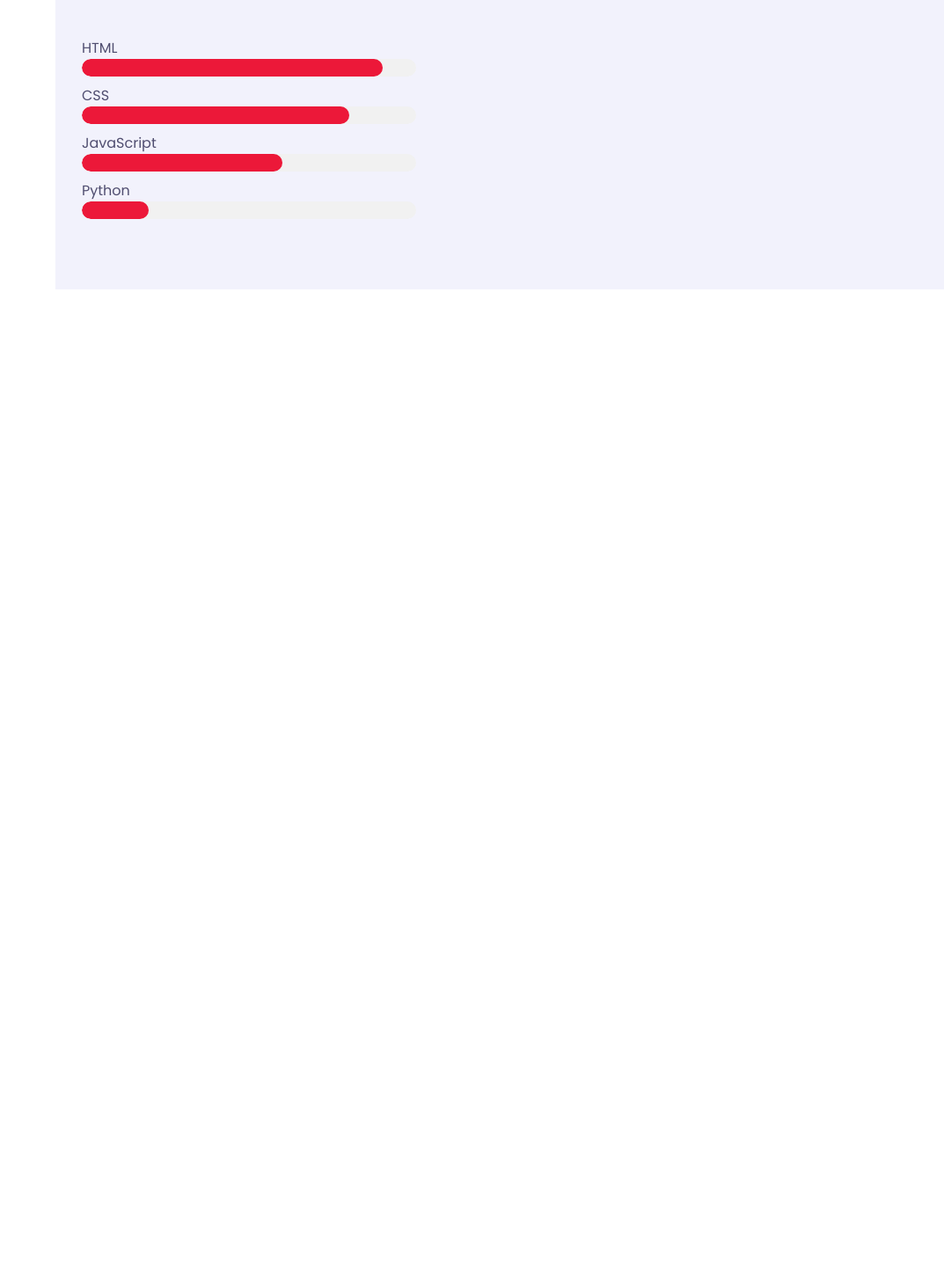
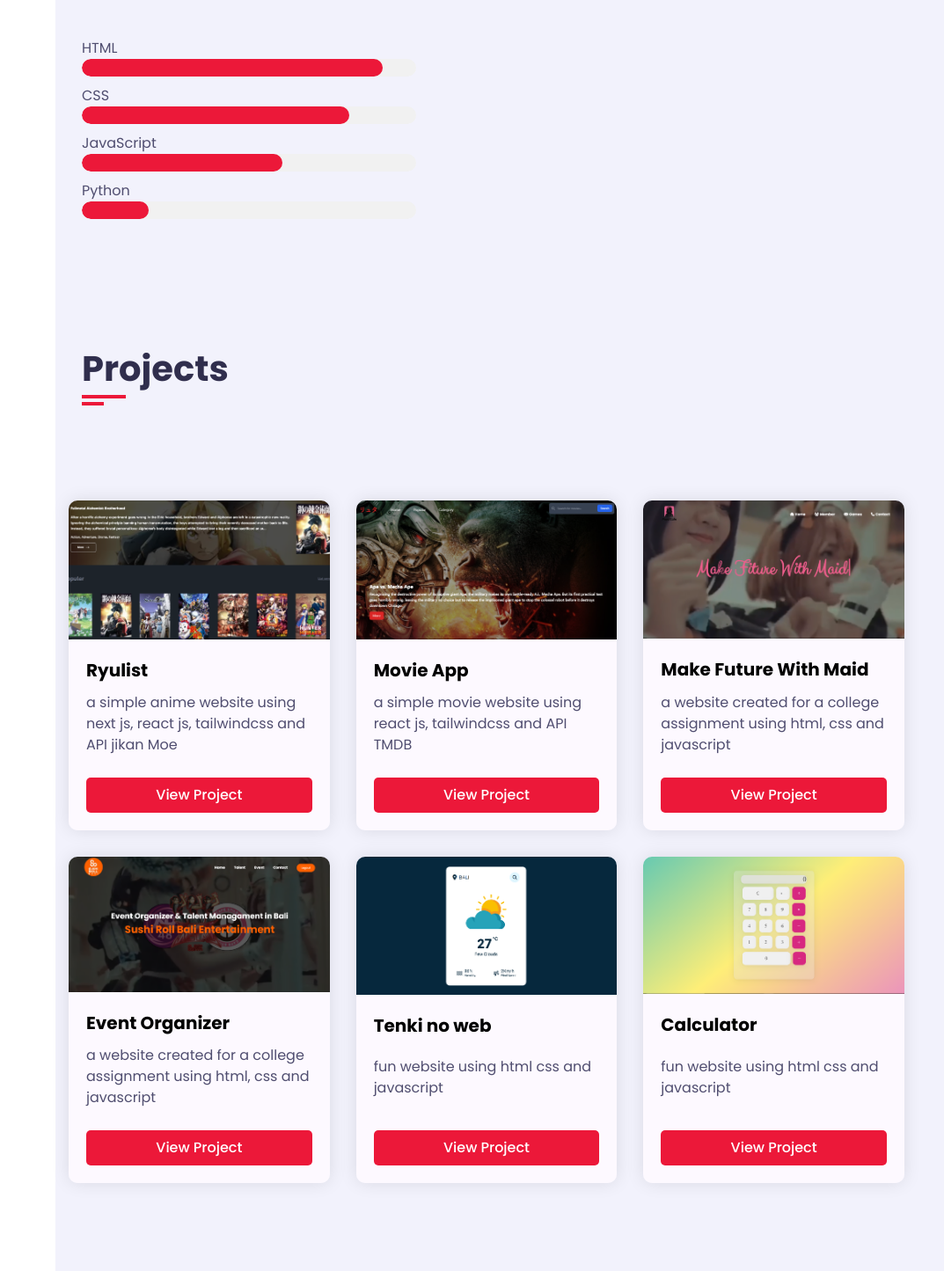
Before and after one commit to Ryuuutaaa/Ryuuutaaa.github.io, a plain HTML site: page index.html in a window 1280 px wide. Shown: the part 1327-2772 px from the top of the page at 88% size, without its empty margins (207-1280 px from the left). Before the commit the page ends 1656 px from the top, so only its background shows below. Drawn offline with nearby package versions, Linux system fonts and the light colour scheme; a web font is replaced by a local one.

Commit message:
update page and edit other page and code css and html

```diff
--- a/index.html
+++ b/index.html
@@ -68,6 +68,9 @@
           </li>
           <li>
             <a href="#about" class=""><i class="fa fa-user"></i>About</a>
+          </li>
+          <li>
+            <a href="#project" class=""><i class="fa fa-user"></i>Projects</a>
           </li>
           <li class="dropdown">
             <a href="#" class="dropdown-toggle"><i class="fa fa-user"></i>My Module PHP</a>
@@ -193,6 +196,97 @@
         </section>
         <!-- About section end -->
 
+        <!-- project start -->
+        <section class="project section" id="project">
+          <div class="container">
+            <div class="row">
+              <div class="section-title padd-15">
+                <h2>Projects</h2>
+              </div>
+            </div>
+            <div class="row">
+              <div class="project-content padd-15">
+                <div class="row">
+                  <div class="project-card">
+                    <div class="project-img">
+                      <img src="src/img/ryulist.png" alt="Project 1" />
+                    </div>
+                    <div class="project-info">
+                      <h3>Ryulist</h3>
+                      <p>
+                        a simple anime website using next js, react js, tailwindcss and API jikan Moe
+                      </p>
+                      <a href="https://ryulist.vercel.app/" class="btn view-project" target="_blank">View Project</a>
+                    </div>
+                  </div>
+                  <div class="project-card">
+                    <div class="project-img">
+                      <img src="src/img/movei.png" alt="Project 2" />
+                    </div>
+                    <div class="project-info">
+                      <h3>Movie App </h3>
+                      <p>
+                        a simple movie website using react js, tailwindcss and API TMDB
+                      </p>
+                      <a href="https://movie-app-ryuuutaaa.vercel.app/" class="btn view-project" target="_blank">View Project</a>
+                    </div>
+                  </div>
+                  <div class="project-card">
+                    <div class="project-img">
+                      <img src="src/img/maid-cafe.png" alt="Project 3" />
+                    </div>
+                    <div class="project-info">
+                      <h3>Make Future With Maid</h3>
+                      <p>
+                        a website created for a college assignment using html, css and javascript
+                      </p>
+                      <a href="https://make-fiture-with-maids.vercel.app/" class="btn view-project" target="_blank">View Project</a>
+                    </div>
+                  </div>
+                  <div class="project-card">
+                    <div class="project-img">
+                      <img src="src/img/sushiroll.png" alt="Project 3" />
+                    </div>
+                    <div class="project-info">
+                      <h3>Event Organizer</h3>
+                      <p>
+                        a website created for a college assignment using html, css and javascript
+                      </p>
+                      <a href="https://sushiroll-id.vercel.app/" class="btn view-project" target="_blank">View Project</a>
+                    </div>
+                  </div>
+                  <div class="project-card">
+                    <div class="project-img">
+                      <img src="src/img/tenki .png" alt="Project 3" />
+                    </div>
+                    <div class="project-info">
+                      <h3>Tenki no web</h3>
+                      <p>
+                        fun website using html css and javascript
+                      </p>
+                      <a href="https://ryuuutaaa.github.io/tenki-no-web-Ryutaaa/" class="btn view-project" target="_blank">View Project</a>
+                    </div>
+                  </div>
+
+                  <div class="project-card">
+                    <div class="project-img">
+                      <img src="src/img/calcu.png" alt="Project 3" />
+                    </div>
+                    <div class="project-info">
+                      <h3>Calculator</h3>
+                      <p>
+                        fun website using html css and javascript
+                      </p>
+                      <a href="https://ryuuutaaa.github.io/calculator-Ryutaaa/" class="btn view-project" target="_blank">View Project</a>
+                    </div>
+                  </div>
+                </div>
+              </div>
+            </div>
+          </div>
+        </section>
+        <!-- project end -->
+
       </div>
       <!-- Main conten end -->
     </div>
--- a/src/css/style.css
+++ b/src/css/style.css
@@ -433,6 +433,74 @@ h3.my-profession {
   transition: width 0.5s ease-in-out;
 }
 
+/* Projects */
+.project .project-content {
+  margin-top: 60px;
+}
+
+.project .project-card {
+  flex: 0 0 calc(33.333% - 30px);
+  max-width: calc(33.333% - 30px);
+  margin-right: 30px;
+  margin-bottom: 30px;
+  display: flex;
+  flex-direction: column;
+  border-radius: 10px;
+  overflow: hidden;
+  box-shadow: 0 0 20px rgba(0, 0, 0, 0.1);
+}
+
+
+.project .project-img img {
+  width: 100%;
+  height: 100%;
+  object-fit: cover;
+  transition: transform 0.3s ease;
+}
+
+.project .project-card:hover .project-img img {
+  transform: scale(1.1);
+}
+
+.project .project-info {
+  padding: 20px;
+  background-color: var(--bg-black-100);
+  display: flex;
+  flex-direction: column;
+  justify-content: space-between;
+  height: 100%;
+}
+
+.project .project-info h3 {
+  font-size: 20px;
+  margin-bottom: 10px;
+}
+
+.project .project-info p {
+  font-size: 16px;
+  color: var(--text-black-700);
+  margin-bottom: 15px;
+  line-height: 1.5;
+}
+
+
+.project .project-info .btn {
+  font-size: 16px;
+  font-weight: 500;
+  padding: 8px 15px;
+  background: var(--skin-color);
+  color: white;
+  border-radius: 5px;
+  display: inline-block;
+  transition: all 0.3s ease;
+  width: 100%;
+  text-align: center;
+  margin-top: 10px;
+}
+.project .project-info .btn:hover {
+  transform: scale(1.05);
+}
+
 
 
 /* responsife */
```
Also changed, not shown: src/img/calcu.png (added), src/img/maid-cafe.png (added), src/img/movei.png (added), src/img/phone.png (added), src/img/ryulist.png (added), src/img/sushiroll.png (added), src/img/tenki .png (added).
